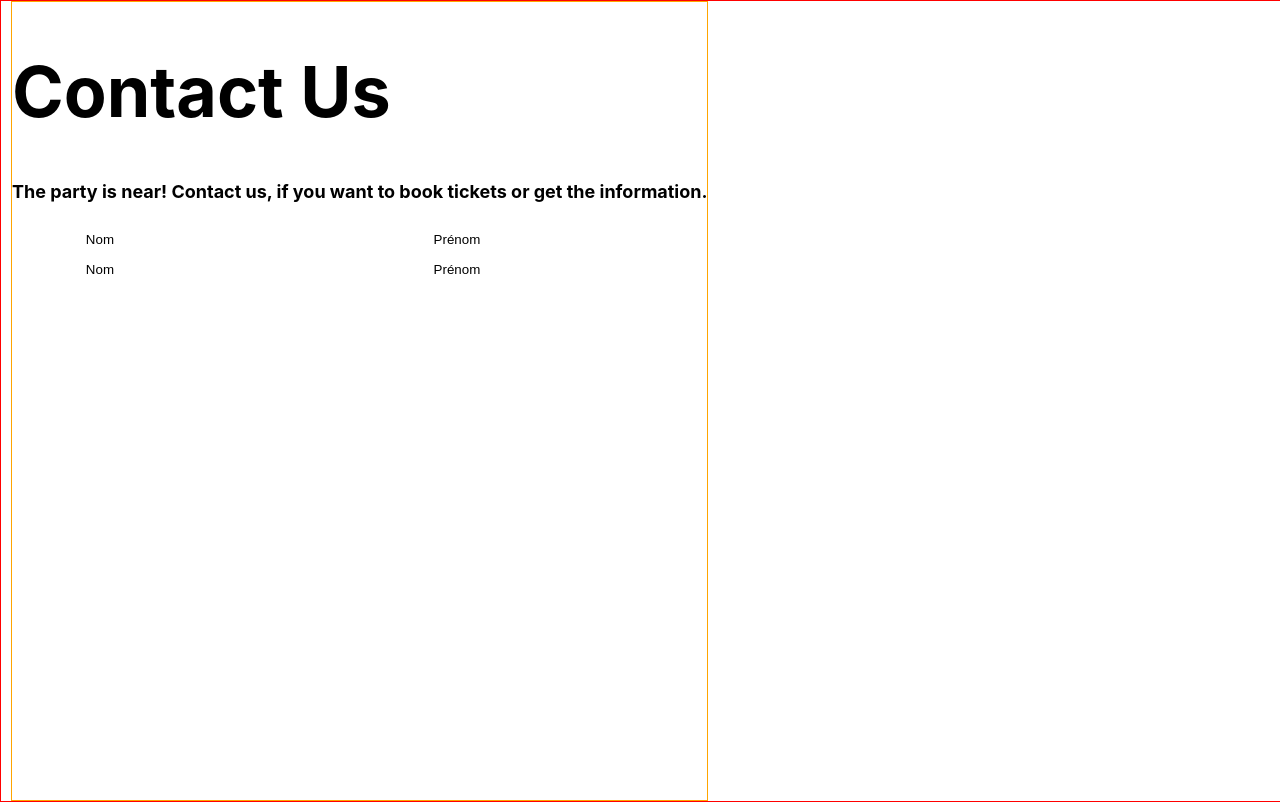
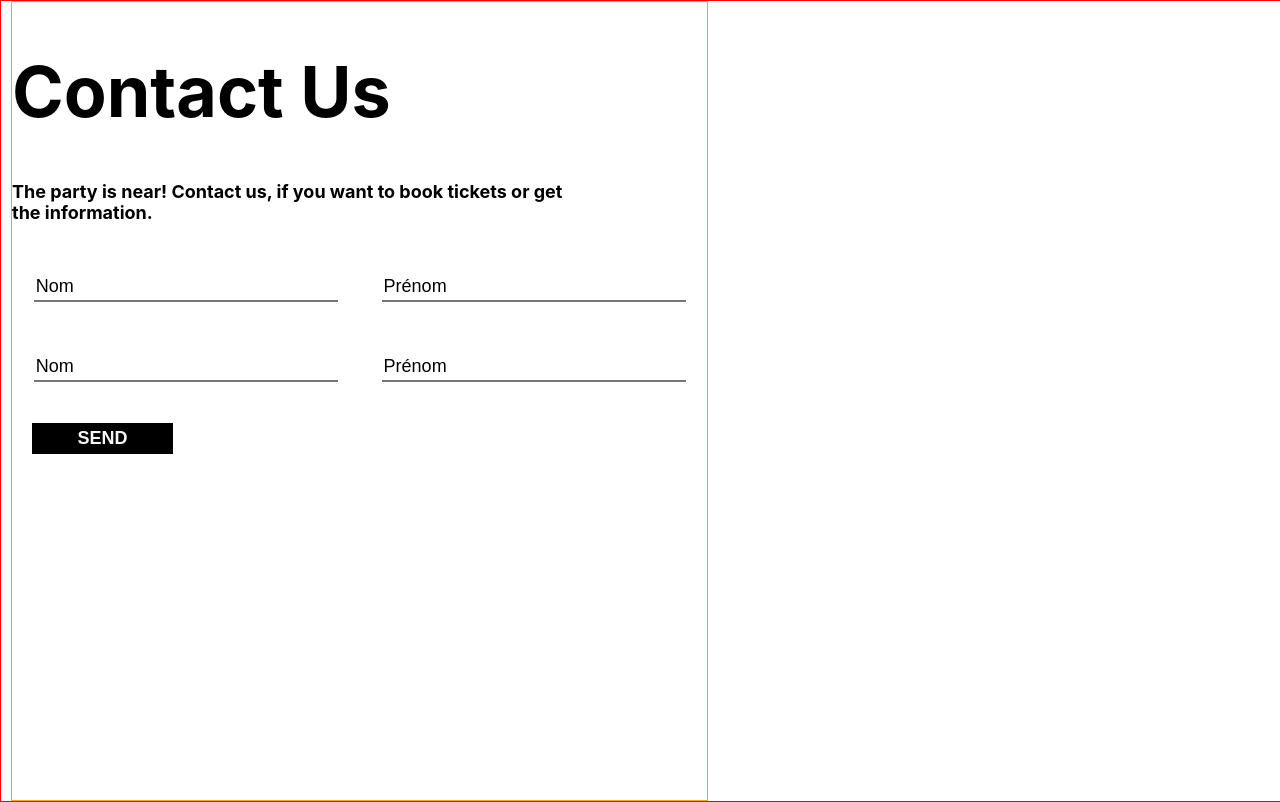
Before and after one commit to lucrampro/concert_event_new, a React (Create React App) app in the folder react-concert/: page / in a window 1280 px wide. Built offline with nearby package versions, Linux system fonts and the light colour scheme.

Commit message:
change 3

```diff
--- a/react-concert/src/components/Contact.js
+++ b/react-concert/src/components/Contact.js
@@ -25,7 +25,9 @@ class Contact extends React.Component{
                 <input type="text" value="Prénom" />
               </label>
             </div>
+            <button type="submit">SEND</button>
           </form>
+
         </div>
         <div className="contact-maps"></div>
       </div>
--- a/react-concert/src/contact.css
+++ b/react-concert/src/contact.css
@@ -23,19 +23,32 @@ h1{
 }
 h4{
   font-size: var(--text-tree);
+  width: 80%;
 }
 .formu{
   width: 100%;
   height: 30px;
+  margin-top: 50px;
 
   display: flex;
   justify-content: space-around;
 }
 input{
   height: 25px;
-  width: 200px;
+  width: 300px;
   border-top: none;
   border-right: none;
   border-left: none;
-  border-bottom: black;
+  font-size: var(--text-tree);
 }
+button{
+  width: 141px;
+  height: 31px;
+  background: #000000;
+  color: whitesmoke;
+  font-size: var(--text-tree);
+  font-weight: bold;
+  border: none;
+  margin-top: 40px;
+  margin-left: 20px;
+}
```
